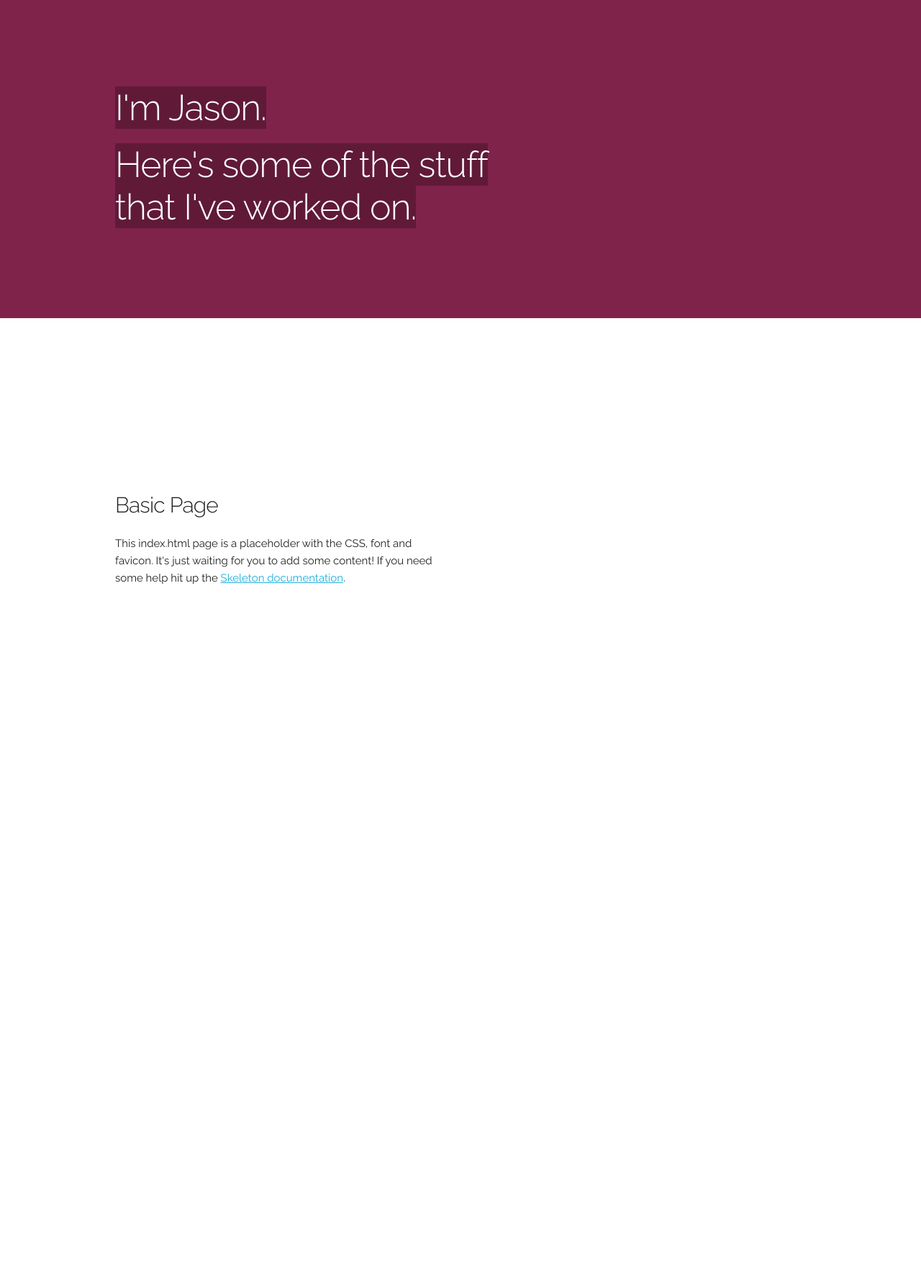
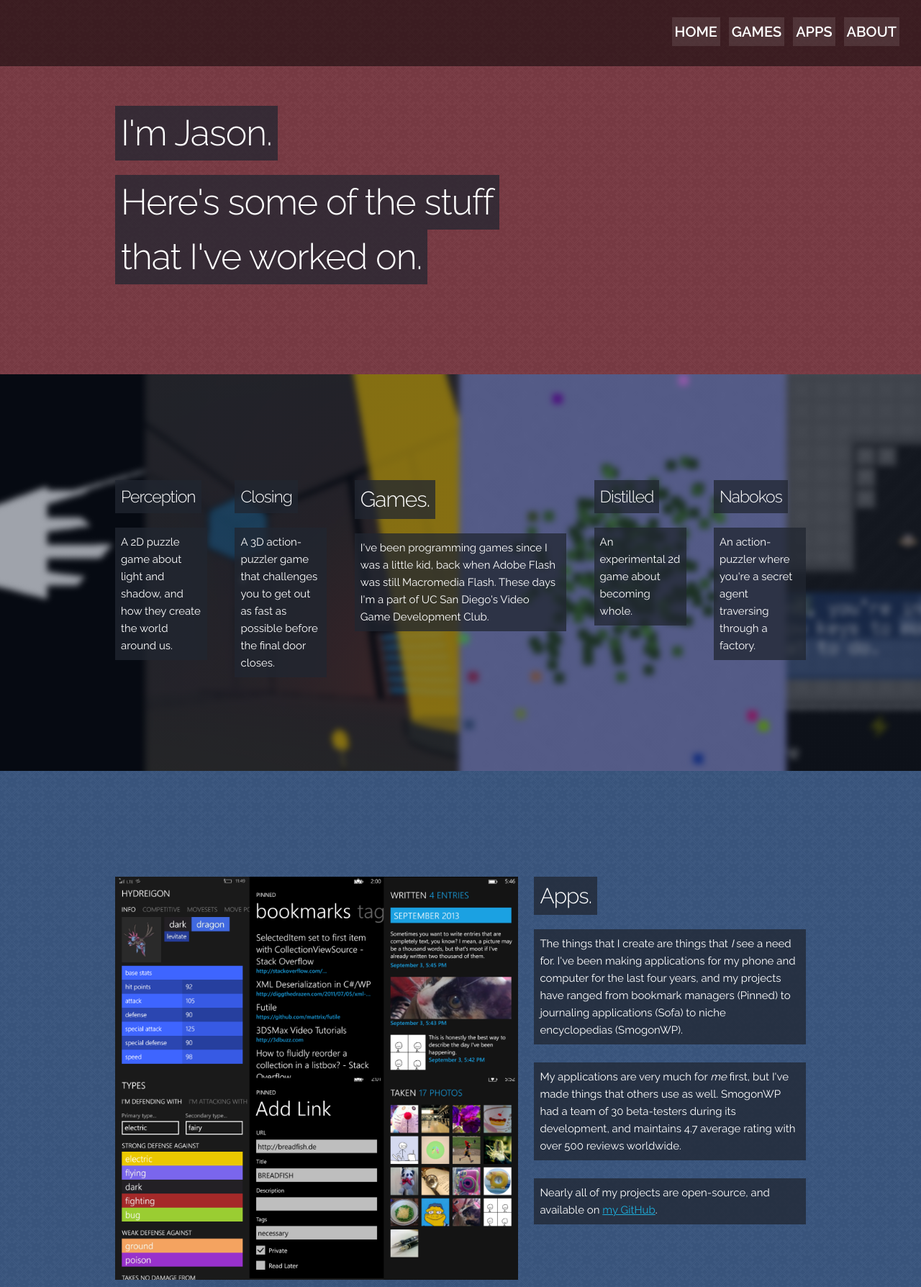
Before and after one commit to y2bd/cgsptf, a plain HTML site: page index.html in a window 1280 px wide. Shown: the top 1788 px of the page at 72% size. Before the commit the page ends 840 px from the top, so only its background shows below. Drawn offline with Linux system fonts and the light colour scheme.

Commit message:
finalized

```diff
--- a/css/styles.css
+++ b/css/styles.css
@@ -1,24 +1,110 @@
-html {
+* {
 	-webkit-font-smoothing: antialiased;
 }
 
-h1 {
-	display: block;
-	line-height: 5.9rem;
+h1 span, h2 span, h3 span, p span {
+	display: inline-block;
+	background: rgba(32, 38, 48, .75);
 
-	font-family: 'Raleway', sans-serif;
-
+	padding: 8px;
 	color: white;
 }
 
-h1 span {
-	background: rgba(0, 0, 0, .25);
+h2 {
+	font-size: 3rem;
 }
+
+h3 {
+	font-size: 2.3rem;
+}
+
 
 section {
 	padding: 8em 0 7em;
 }
 
+nav {
+	position: fixed;
+
+	background: rgba(0, 0, 0, 0.5);
+	z-index: 1000;
+
+	width: 100%;
+
+	padding: 24px 12px;
+
+	display: block;
+}
+
+nav div#floater {
+	float: right;
+	margin-right: 42px;
+}
+
+nav a {
+	color: white;
+	font-weight: 600;
+	font-size: 2rem;
+	text-decoration: none;
+	display: inline-block;
+
+	margin-left: 8px;
+	margin-bottom: 4px;
+	padding: 4px;
+
+	background: rgba(255, 255, 255, 0.1);
+}
+
+span.contactLabel {
+	min-width: 6.1rem;
+	margin-left: 0rem;
+	text-align: right;
+
+	display: inline-block;
+	background: inherit;
+
+	padding: inherit;
+	color: inherit;
+}
+
+#contact p {
+	display: block;
+	margin-bottom: 1rem;
+}
+
 #hero {
-	background: rgb(128, 35, 75);
+	background:
+		linear-gradient(
+		rgba(200, 65, 85, 0.45),
+		rgba(200, 65, 85, 0.45)
+		),
+		url('../images/dark_embroidery.png');
 }
+
+#apps {
+	background:
+		linear-gradient(
+		rgba(64, 124, 212, 0.45),
+		rgba(64, 124, 212, 0.45)
+		),
+		url('../images/dark_embroidery.png');
+}
+
+#games {
+	background:
+		linear-gradient(
+		rgba(15, 25, 45, 0.40),
+		rgba(15, 25, 45, 0.40)
+		),
+		url('../images/games_c.png');
+
+	background-position: center center;
+	background-size: cover;
+}
+
+#homeH, #gamesH, #appsH, #contactH {
+	display: inline-block;
+	position: relative;
+
+	top: -12rem;
+}
--- a/index.html
+++ b/index.html
@@ -33,21 +33,104 @@
   <!-- Primary Page Layout
   –––––––––––––––––––––––––––––––––––––––––––––––––– -->
 
+  <nav>
+    <div id="floater">
+      <a href="#homeH">HOME</a>
+      <a href="#gamesH">GAMES</a>
+      <a href="#appsH">APPS</a>
+      <a href="#contactH">ABOUT</a>
+    </div>
+  </nav>
+
   <section id="hero">
+    <h1 id="homeH"></h1>
     <div class="container">
       <h1><span>I'm Jason.</span></h1>
       <h1><span>Here's some of the stuff</span><br><span>that I've worked on.</span></h1>
     </div>
   </section>
 
-  <div class="container">
-    <div class="row">
-      <div class="one-half column" style="margin-top: 25%">
-        <h4>Basic Page</h4>
-        <p>This index.html page is a placeholder with the CSS, font and favicon. It's just waiting for you to add some content! If you need some help hit up the <a href="http://www.getskeleton.com">Skeleton documentation</a>.</p>
+
+
+  <section id="games">
+    <h1 id="gamesH"></h1>
+    <div class="container">
+      <div class="row">
+
+        <div class="two columns">
+          <h3><span>Perception</span></h3>
+          <p><span>A 2D puzzle game about light and shadow, and how they create the world around us.</span></p>
+        </div>
+
+        <div class="two columns">
+          <h3><span>Closing</span></h3>
+          <p><span>A 3D action-puzzler game that challenges you to get out as fast as possible before the final door closes.</span></p>
+        </div>
+
+        <div class="four columns">
+          <h2><span>Games.</span></h2>
+          <p>
+            <span>I've been programming games since I was a little kid, back when Adobe Flash was still Macromedia Flash. These days I'm a part of UC San Diego's Video Game Development Club.
+            </span>
+          </p>
+        </div>
+
+        <div class="two columns">
+          <h3><span>Distilled</span></h3>
+          <p><span>An experimental 2d game about becoming whole.</span></p>
+        </div>
+
+        <div class="two columns">
+          <h3><span>Nabokos</span></h3>
+          <p><span>An action-puzzler where you're a secret agent traversing through a factory.</span></p>
+        </div>
+
       </div>
     </div>
-  </div>
+  </section>
+
+  <section id="apps">
+    <h1 id="appsH"></h1>
+    <div class="container">
+      <div class="row">
+        <div class="seven columns">
+          <img src="images/apps_big.png"
+          width="560px">
+        </div>
+        <div class="five columns">
+          <h2><span>Apps.</span></h2>
+          <p><span>The things that I create are things that <em>I</em> see a need for. I've been making applications for my phone and computer for the last four years, and my projects have ranged from bookmark managers (Pinned) to journaling applications (Sofa) to niche encyclopedias (SmogonWP).</span></p>
+          <p><span>My applications are very much for <em>me</em> first, but I've made things that others use as well. SmogonWP had a team of 30 beta-testers during its development, and maintains 4.7 average rating with over 500 reviews worldwide.</span></p>
+          <p><span>Nearly all of my projects are open-source, and available on <a href="https://github.com/y2bd">my GitHub</a>.</span></p>
+        </div>
+      </div>
+    </div>
+  </section>
+
+  <section id="contact">
+    <h1 id="contactH"></h1>
+    <div class="container">
+      <div id="row">
+        <div class="six columns">
+          <h2>About me.</h2>
+
+          <p>My name is Jason Lo. I'm currently a Computer Science student going to University of California, San Diego. I grew up though in San Francisco.</p>
+          <p>When it comes to development, I find the most passion in making things that I would personally enjoy using, whether it be applications or games. I'm not a designer by any means (nor do I pretend to be), but I enjoy working on front-end development. Being able to change the way people directly act with their computers is an extremely exciting prospect to me.</p>
+          <p>Feel free to contact me by the means on the right.</p>
+        </div>
+        <div class="six columns">
+          <h2>Contact me.</h2>
+
+          <p><span class="contactLabel">Email:</span> <a href="mailto:jason@y2bd.me">jason@y2bd.me</a></p>
+          <p><span class="contactLabel">Twitter:</span> <a href="https://twitter.com/y2bd">@y2bd</a></p>
+          <p><span class="contactLabel">GitHub:</span> <a href="https://github.com/y2bd">y2bd</a></p>
+          <p><span class="contactLabel">LinkedIn:</span> <a href="https://www.linkedin.com/in/jasonlosf
+    ">jasonlosf</a></p>
+          <p><span class="contactLabel">Resume:</span> <a href="http://y2bd.me/resume/">y2bd.me/resume/</a></p>
+        </div>
+      </div>
+    </div>
+  </section>
 
 <!-- End Document
   –––––––––––––––––––––––––––––––––––––––––––––––––– -->
```
Also changed, not shown: fullsizescreenshot.png (added), images/apps.png (added), images/apps_big.png (added), images/dark_embroidery.png (added), images/gaemz.png (added), images/games.png (added), images/games_c.png (added), images/gamez_c.png (added), 1 other file.
